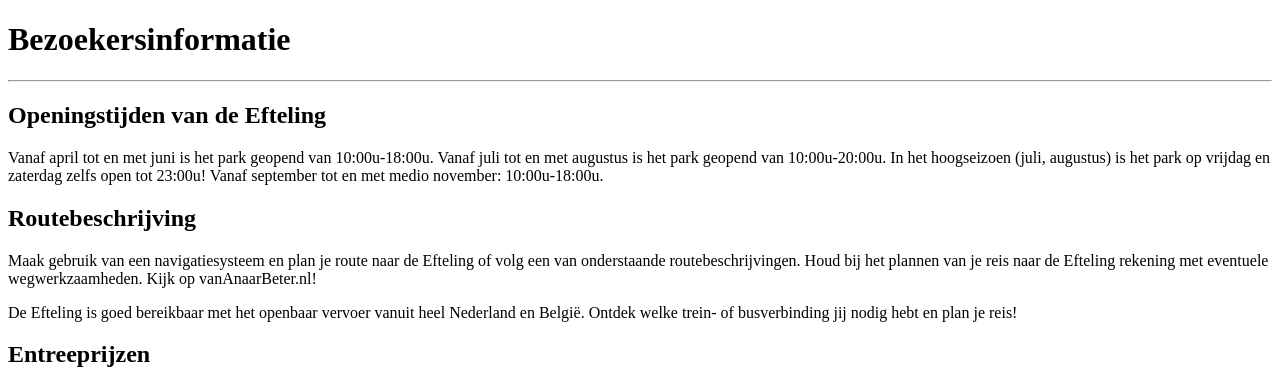
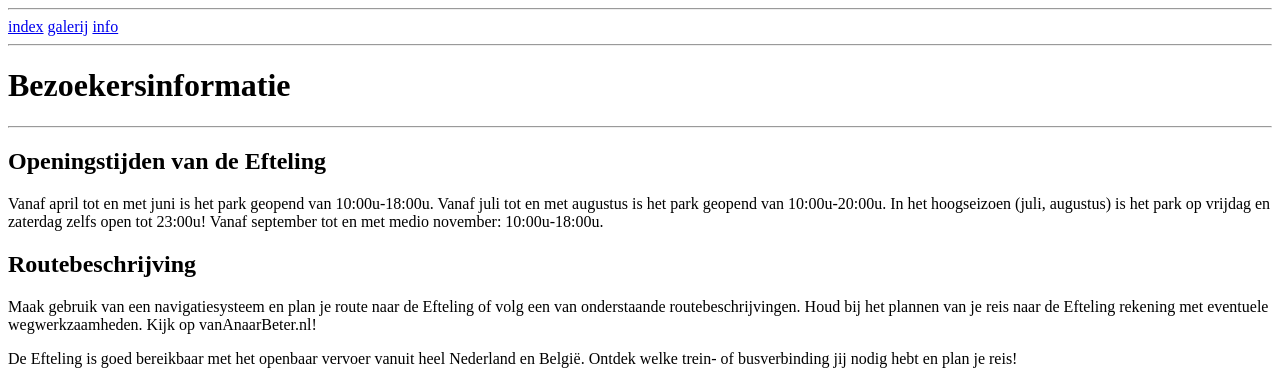
Before and after one commit to thomasvsteenis/huiswerk9, a plain HTML site: page info.html in a window 1280 px wide. Shown: the top 384 px of the page. Drawn offline with Linux system fonts and the light colour scheme.

Commit message:
Update info.html

```diff
--- a/info.html
+++ b/info.html
@@ -5,7 +5,15 @@
 <title>Bezoekersinformatie</title>
 </head>
 <body>
-<header><h1>Bezoekersinformatie</h1>
+<header>
+    <hr>
+    <nav>
+    <a href="#">index</a>
+    <a href="#">galerij</a>
+    <a href="#">info</a>
+    </nav>
+    <hr>
+    <h1>Bezoekersinformatie</h1>
     <hr>
     </header>
     <section>
```
